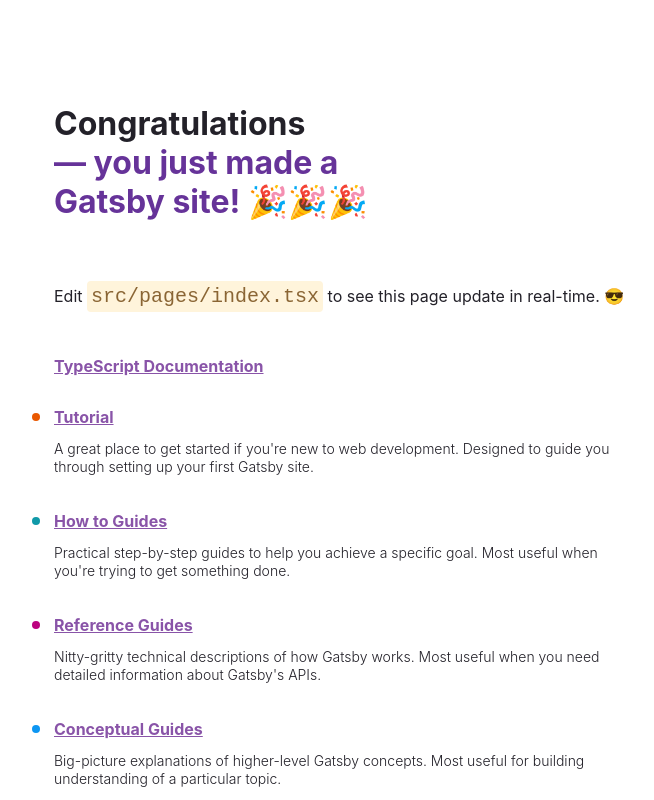
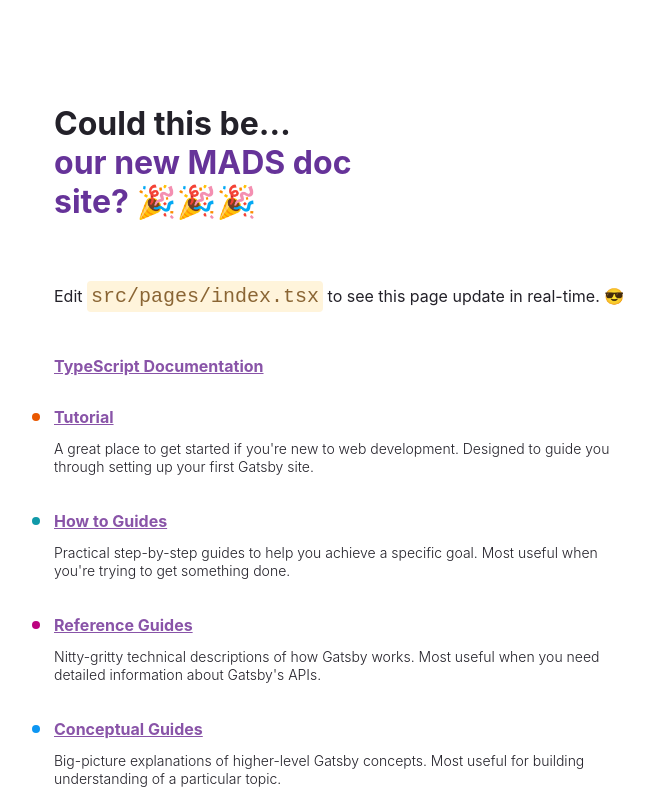
Before and after one commit to AkimaLunar/glowing-fortnight, a Gatsby site in the folder static-site/: page / in a window 1280 px wide. Shown: the top 800 px of the page, without its empty margins (50-704 px from the left). Built offline with nearby package versions, Linux system fonts and the light colour scheme; Gatsby itself is replaced by a stand-in of ours.

Commit message:
Makes changes

```diff
--- a/static-site/src/pages/index.tsx
+++ b/static-site/src/pages/index.tsx
@@ -131,9 +131,9 @@
     <main style={pageStyles}>
       <title>Home Page</title>
       <h1 style={headingStyles}>
-        Congratulations
+        Could this be…
         <br />
-        <span style={headingAccentStyles}>— you just made a Gatsby site! </span>
+        <span style={headingAccentStyles}>our new MADS doc site? </span>
         🎉🎉🎉
       </h1>
       <p style={paragraphStyles}>
```
